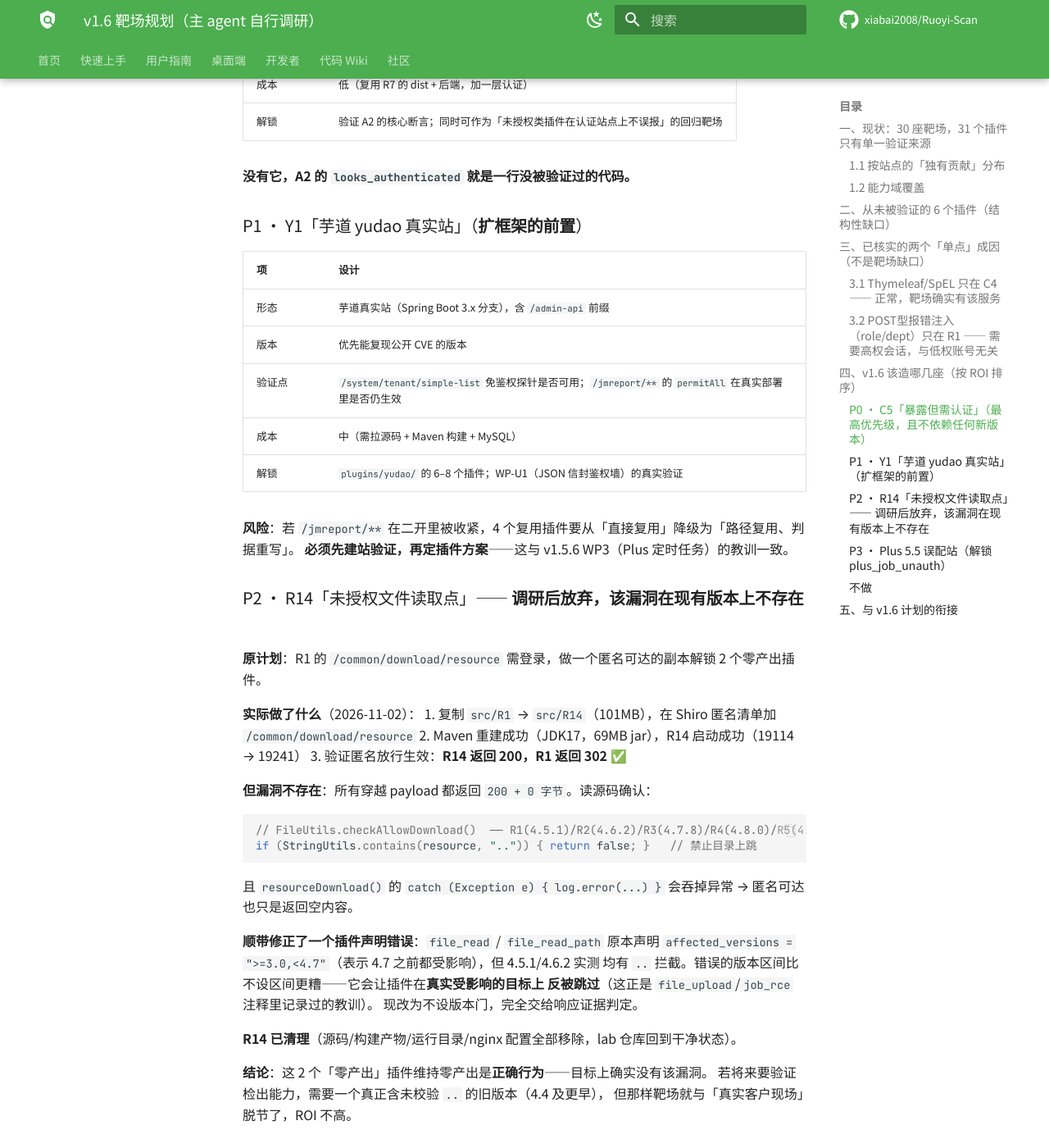
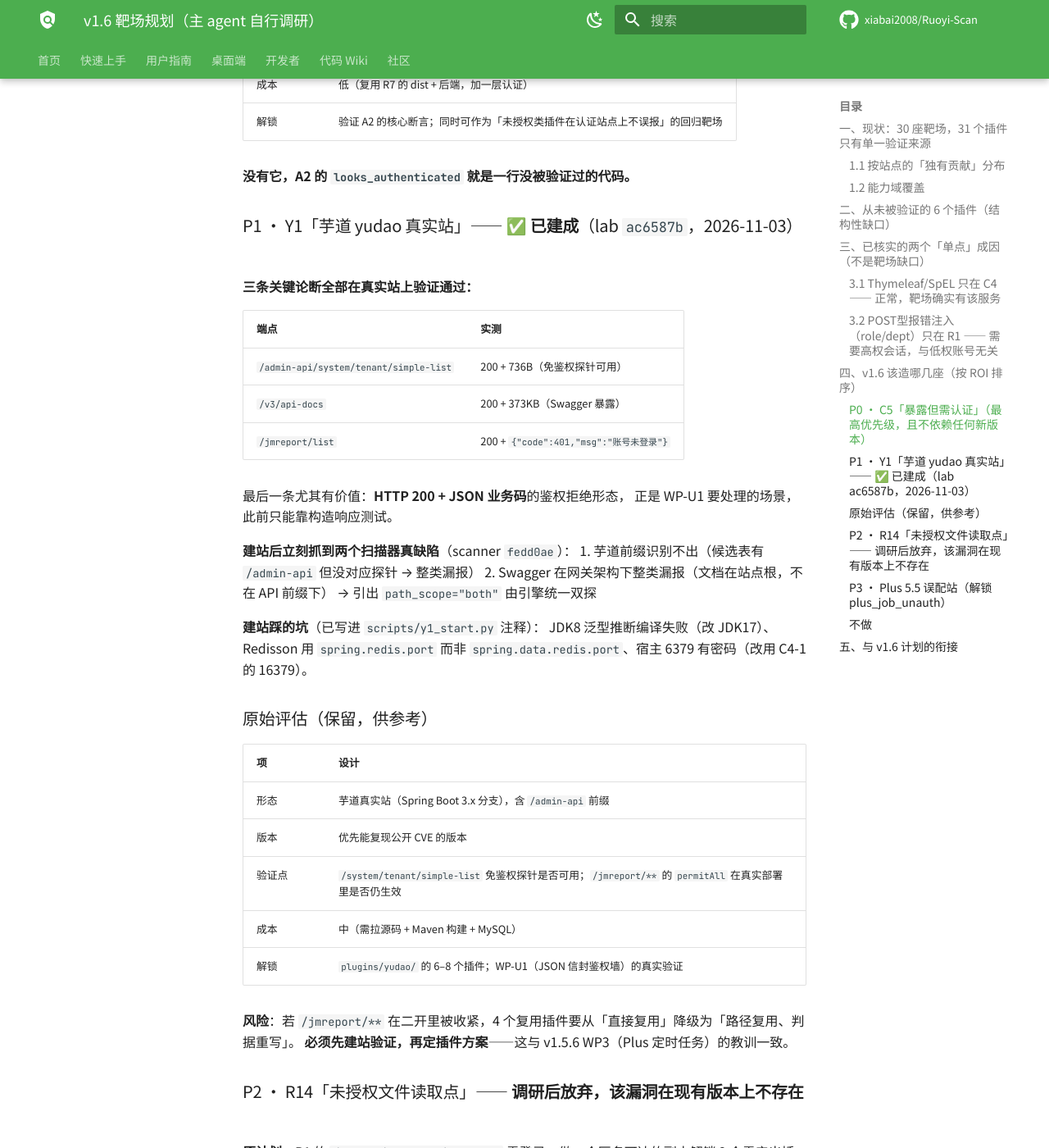
Before and after one commit to xiabai2008/ruoyi-scan, an MkDocs documentation site: the page built from docs/_plan_v1.6_labs.md, in a window 1280 px wide and 1400 px high, scrolled down 3367 px. Shown: the whole window at 82% size. Built offline with MkDocs 1.6.1 and Material for MkDocs 9.7.7, drawn with Linux system fonts in a browser that asks for light colours; comment, search, counter and statistics services are not loaded.

Commit message:
docs(v1.6): Y1 芋道真实站已建成，抓到两个扫描器缺陷
Co-Authored-By: Claude Haiku 5.5 <noreply@anthropic.com>

```diff
--- a/docs/_plan_v1.6_labs.md
+++ b/docs/_plan_v1.6_labs.md
@@ -118,7 +118,29 @@ R1-surface → CONFIRMED
 
 **没有它，A2 的 `looks_authenticated` 就是一行没被验证过的代码。**
 
-### P1 · Y1「芋道 yudao 真实站」（**扩框架的前置**）
+### P1 · Y1「芋道 yudao 真实站」—— ✅ **已建成**（lab `ac6587b`，2026-11-03）
+
+**三条关键论断全部在真实站上验证通过：**
+
+| 端点 | 实测 |
+|---|---|
+| `/admin-api/system/tenant/simple-list` | 200 + 736B（免鉴权探针可用） |
+| `/v3/api-docs` | 200 + 373KB（Swagger 暴露） |
+| `/jmreport/list` | 200 + `{"code":401,"msg":"账号未登录"}` |
+
+最后一条尤其有价值：**HTTP 200 + JSON 业务码**的鉴权拒绝形态，
+正是 WP-U1 要处理的场景，此前只能靠构造响应测试。
+
+**建站后立刻抓到两个扫描器真缺陷**（scanner `fedd0ae`）：
+1. 芋道前缀识别不出（候选表有 `/admin-api` 但没对应探针 → 整类漏报）
+2. Swagger 在网关架构下整类漏报（文档在站点根，不在 API 前缀下）
+   → 引出 `path_scope="both"` 由引擎统一双探
+
+**建站踩的坑**（已写进 `scripts/y1_start.py` 注释）：
+JDK8 泛型推断编译失败（改 JDK17）、Redisson 用 `spring.redis.port` 而非
+`spring.data.redis.port`、宿主 6379 有密码（改用 C4-1 的 16379）。
+
+### 原始评估（保留，供参考）
 
 | 项 | 设计 |
 |---|---|
```
